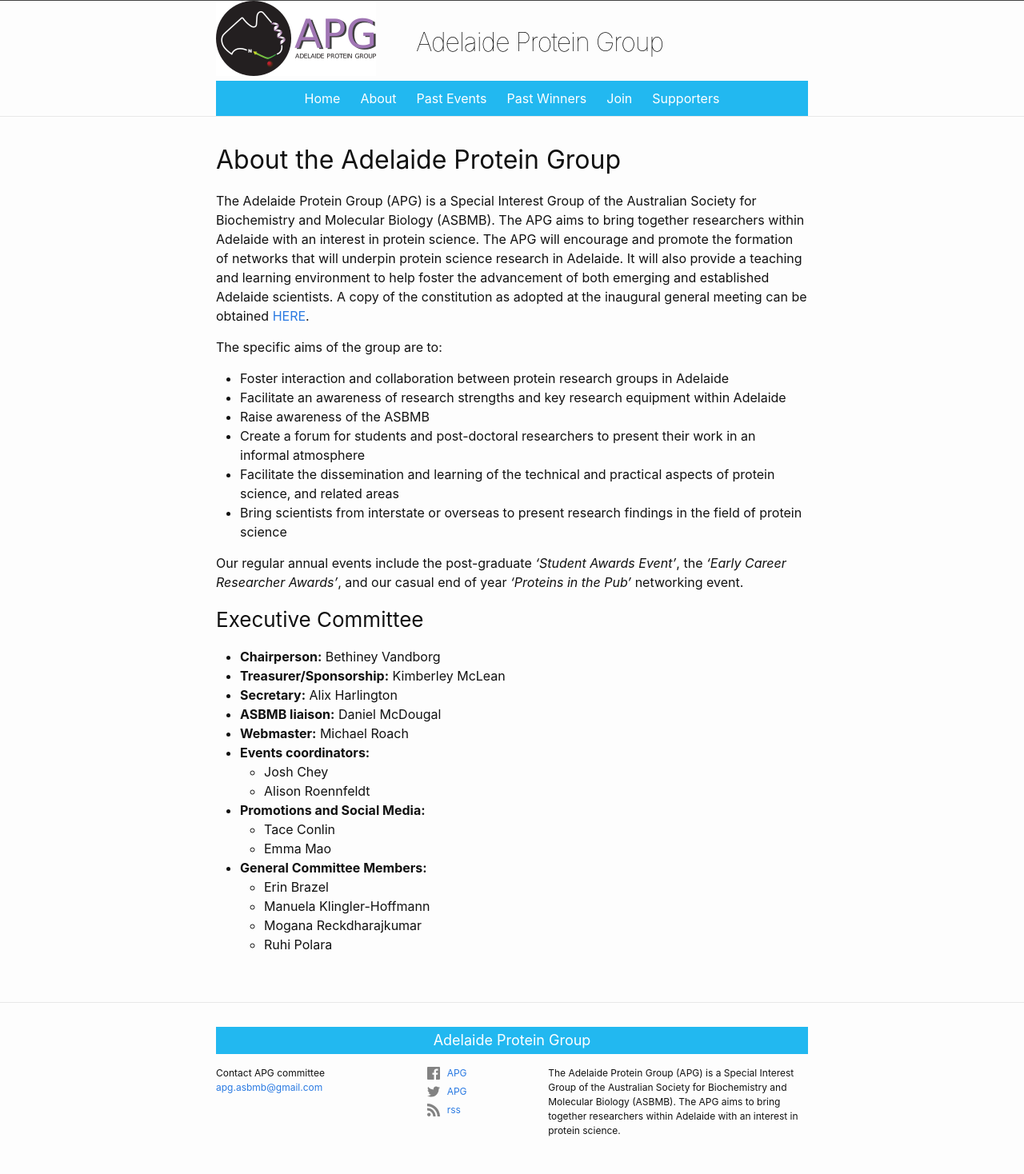
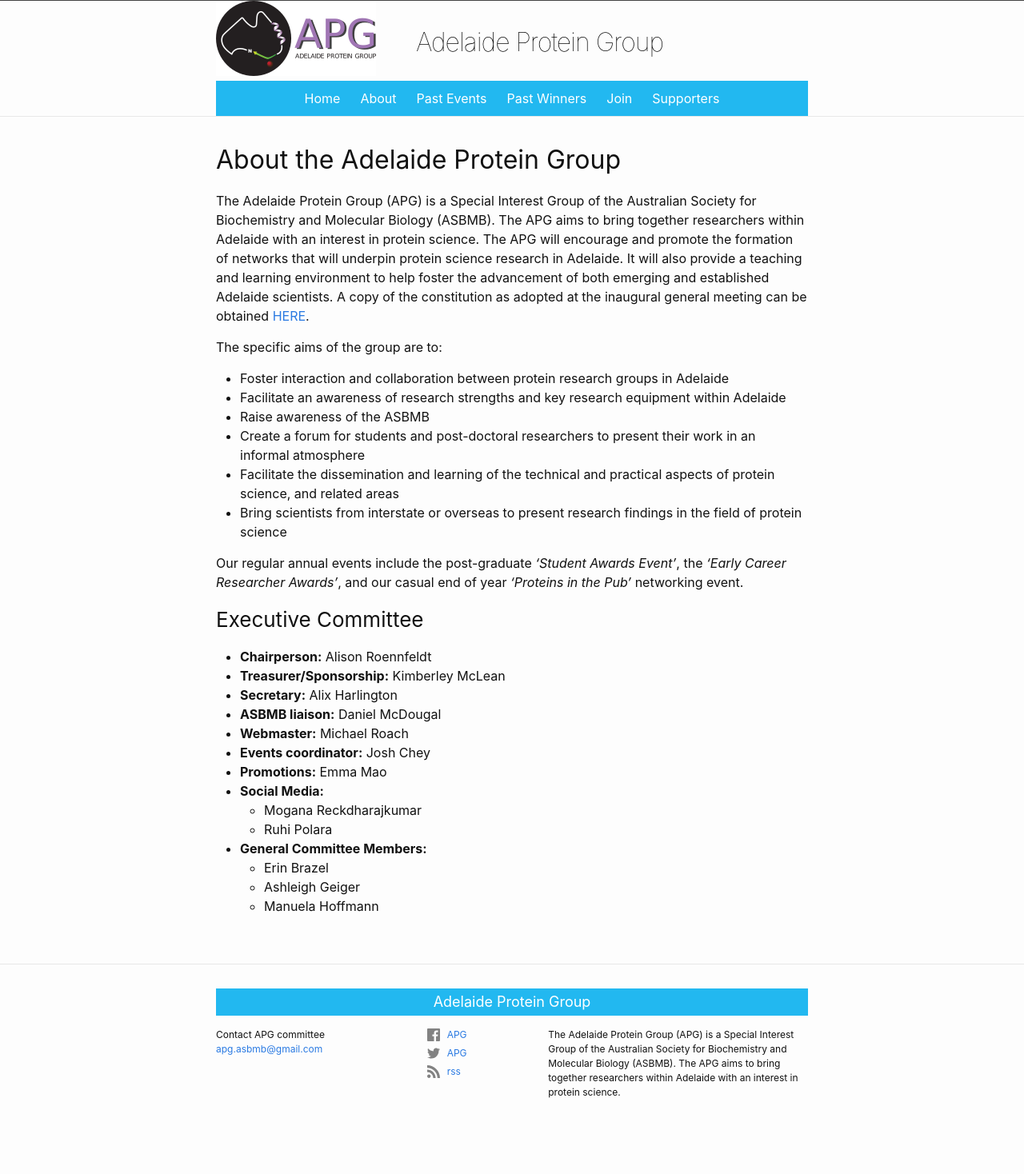
Before and after one commit to apg-asbmb/apg-asbmb.github.io, a Jekyll site: the page built from about.md, in a window 1280 px wide. Shown: the whole page at 80% size. Built offline with Jekyll 4.4.1, drawn with Linux system fonts in a browser that asks for light colours; after the commit the page ends 1420 px from its top, so only the background shows below that.

Commit message:
committee update

```diff
--- a/about.md
+++ b/about.md
@@ -27,22 +27,20 @@ and our casual end of year _'Proteins in the Pub'_ networking event.
 
 ### Executive Committee
 
- - __Chairperson:__ Bethiney Vandborg
+ - __Chairperson:__ Alison Roennfeldt
  - __Treasurer/Sponsorship:__ Kimberley McLean
  - __Secretary:__ Alix Harlington
  - __ASBMB liaison:__ Daniel McDougal
  - __Webmaster:__ Michael Roach
- - __Events coordinators:__
-   - Josh Chey
-   - Alison Roennfeldt
- - __Promotions and Social Media:__
-   - Tace Conlin
-   - Emma Mao
+ - __Events coordinator:__ Josh Chey
+ - __Promotions:__ Emma Mao
+ - __Social Media:__
+   - Mogana Reckdharajkumar
+   - Ruhi Polara
  - __General Committee Members:__
    - Erin Brazel
-   - Manuela Klingler-Hoffmann
-   - Mogana Reckdharajkumar
-   - Ruhi Polara
+   - Ashleigh Geiger
+   - Manuela Hoffmann
 
 
 [1]:/assets/docs/APGConstitution-20080417.doc
```
